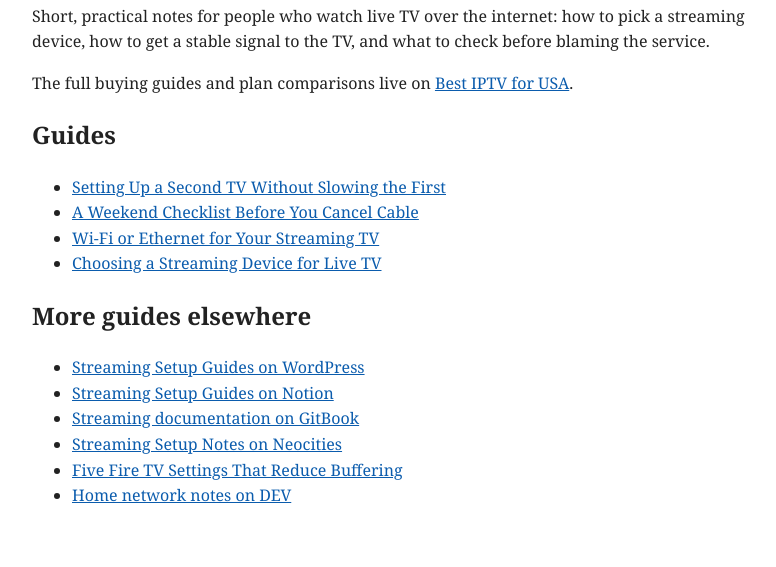
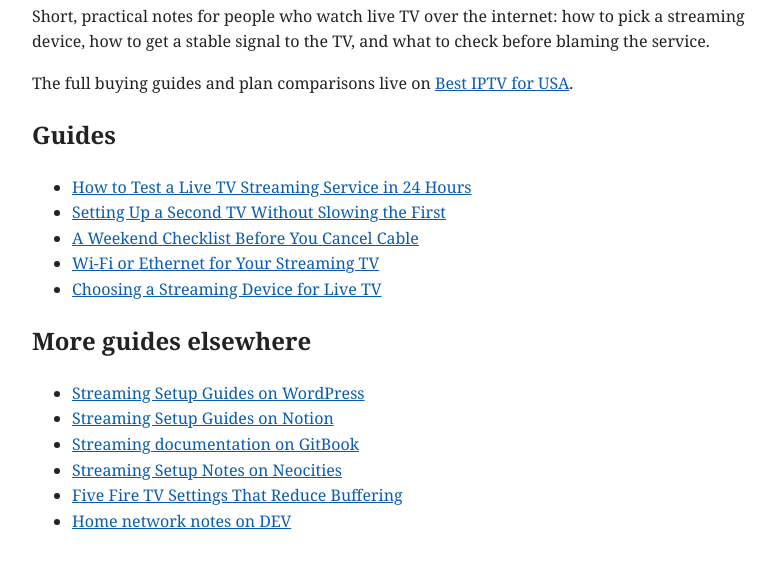
Before and after one commit to elmerweston/elmerweston.github.io, a plain HTML site: page index.html in a window 1280 px wide. Shown: the part 101-668 px from the top of the page, without its empty margins (248-1024 px from the left). Drawn offline with Linux system fonts and the light colour scheme.

Commit message:
List guide: How to Test a Live TV Streaming Service in 24 Hours

```diff
--- a/index.html
+++ b/index.html
@@ -13,6 +13,7 @@
     <p>The full buying guides and plan comparisons live on <a href="https://bestiptvforusa.com/">Best IPTV for USA</a>.</p>
     <h2>Guides</h2>
     <ul id="guides">
+      <li><a href="/how-to-test-a-live-tv-streaming-service-in-24-hours">How to Test a Live TV Streaming Service in 24 Hours</a></li>
       <li><a href="/setting-up-a-second-tv-without-slowing-the-first">Setting Up a Second TV Without Slowing the First</a></li>
       <li><a href="/a-weekend-checklist-before-you-cancel-cable">A Weekend Checklist Before You Cancel Cable</a></li>
       <li><a href="/wi-fi-or-ethernet-for-your-streaming-tv">Wi-Fi or Ethernet for Your Streaming TV</a></li>
```
